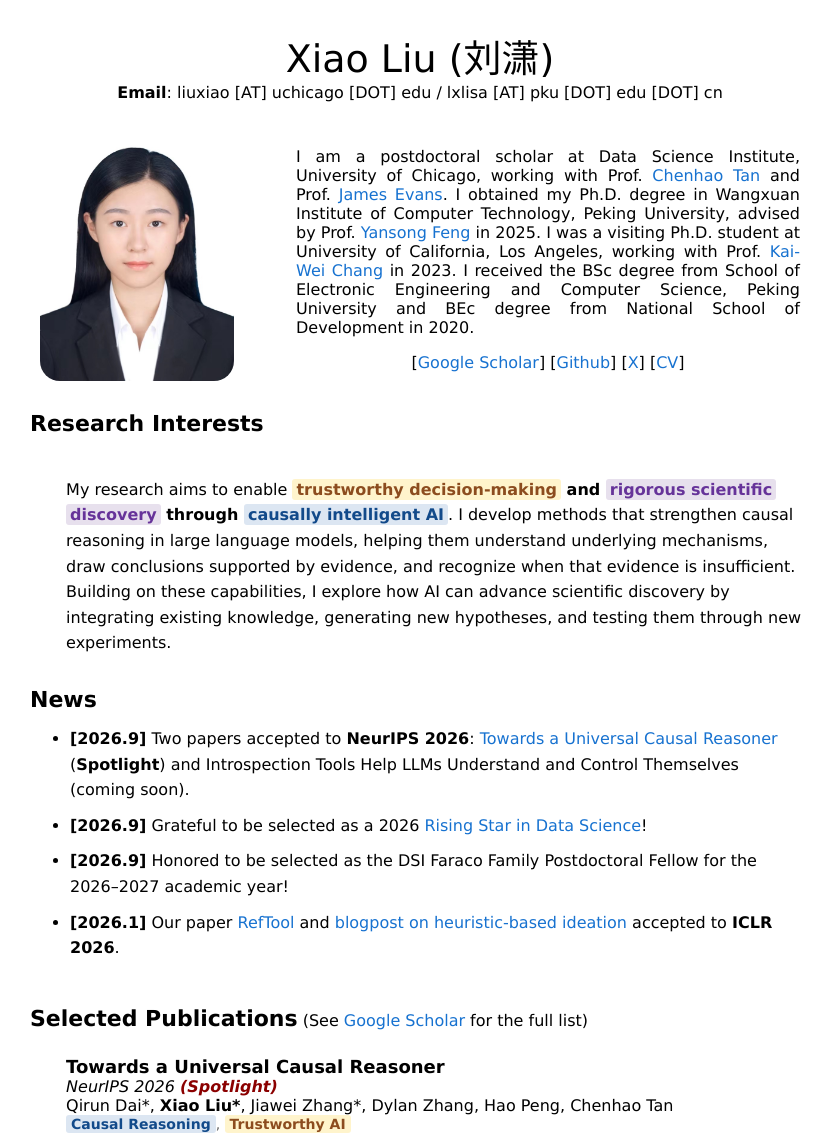
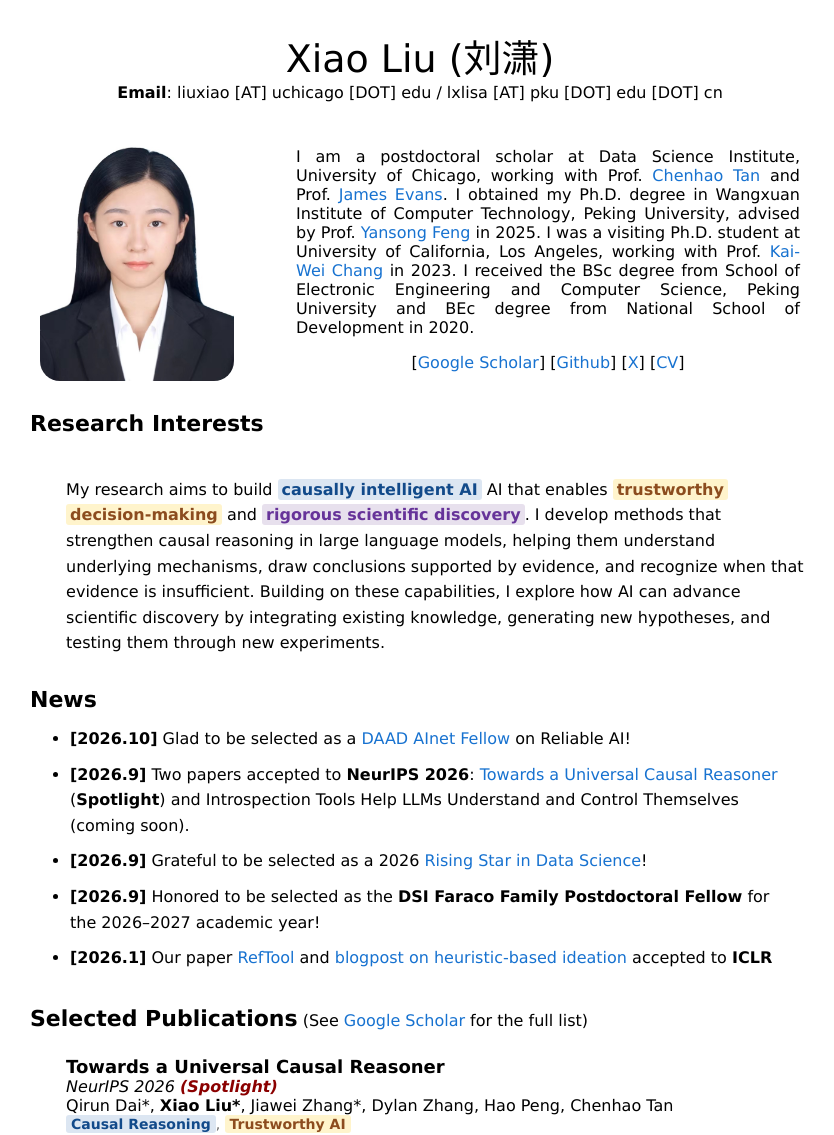
Before and after one commit to xxxiaol/xxxiaol.github.io, a plain HTML site: page index.html in a window 1280 px wide. Shown: the top 1135 px of the page, without its empty margins (220-1054 px from the left). Drawn offline with Linux system fonts and the light colour scheme; a script that the page names is missing; a web font is replaced by a local one.

Commit message:
Update index.html

```diff
--- a/index.html
+++ b/index.html
@@ -56,7 +56,7 @@
 <table width="100%" align="center" border="0" cellspacing="0" cellpadding="15"><tbody><tr>
     <td width="2%" valign="top" align="center"></td>
     <td width="90%" valign="top">
-        <p class="research-interests">My research aims to enable <b><span class="c-green">trustworthy decision-making</span> and <span class="c-gold">rigorous scientific discovery</span> through <span class="c-azure">causally intelligent AI</span></b>. I develop methods that strengthen causal reasoning in large language models, helping them understand underlying mechanisms, draw conclusions supported by evidence, and recognize when that evidence is insufficient. Building on these capabilities, I explore how AI can advance scientific discovery by  integrating existing knowledge, generating new hypotheses, and testing them through new experiments.</p>
+        <p class="research-interests">My research aims to build <b><span class="c-azure">causally intelligent AI</span></b> AI that enables <b><span class="c-green">trustworthy decision-making</span></b> and <b><span class="c-gold">rigorous scientific discovery</span></b>. I develop methods that strengthen causal reasoning in large language models, helping them understand underlying mechanisms, draw conclusions supported by evidence, and recognize when that evidence is insufficient. Building on these capabilities, I explore how AI can advance scientific discovery by  integrating existing knowledge, generating new hypotheses, and testing them through new experiments.</p>
     </td>
 </tr></tbody></table>
 
@@ -66,9 +66,10 @@
     <h2 id="news-heading">News</h2>
     <div class="news-scroll" role="region" aria-labelledby="news-heading" tabindex="0">
         <ul class="news-list">
+            <li><span class="news-date">[2026.10]</span> Glad to be selected as a <a href="https://www.daad.de/en/the-daad/postdocnet/details-and-application/" target="_blank" rel="noopener noreferrer">DAAD AInet Fellow</a> on Reliable AI!</li>
             <li><span class="news-date">[2026.9]</span> Two papers accepted to <b>NeurIPS 2026</b>: <a href="https://arxiv.org/abs/2605.24873" target="_blank" rel="noopener noreferrer">Towards a Universal Causal Reasoner</a> (<b>Spotlight</b>) and Introspection Tools Help LLMs Understand and Control Themselves (coming soon).</li>
             <li><span class="news-date">[2026.9]</span> Grateful to be selected as a 2026 <a href="https://datascience.uchicago.edu/research/postdoctoral-programs/rising-stars/" target="_blank" rel="noopener noreferrer">Rising Star in Data Science</a>!</li>
-            <li><span class="news-date">[2026.9]</span> Honored to be selected as the DSI Faraco Family Postdoctoral Fellow for the 2026–2027 academic year!</li>
+            <li><span class="news-date">[2026.9]</span> Honored to be selected as the <b>DSI Faraco Family Postdoctoral Fellow</b> for the 2026–2027 academic year!</li>
             <li><span class="news-date">[2026.1]</span> Our paper <a href="https://arxiv.org/abs/2505.21413" target="_blank" rel="noopener noreferrer">RefTool</a> and <a href="https://iclr-blogposts.github.io/2026/blog/2026/ideation-heuristics/" target="_blank" rel="noopener noreferrer">blogpost on heuristic-based ideation</a> accepted to <b>ICLR 2026</b>.</li>
             <li><span class="news-date">[2025.11]</span> <a href="https://arxiv.org/abs/2511.11789" target="_blank" rel="noopener noreferrer">From Single to Societal</a> accepted to <b>AAAI 2026</b> as an <b>Oral</b> presentation.</li>
             <li><span class="news-date">[2025.10]</span> We launched the <a href="https://ai-scientific-discovery.github.io/" target="_blank" rel="noopener noreferrer">AI & Scientific Discovery Seminar</a>.</li>
```
